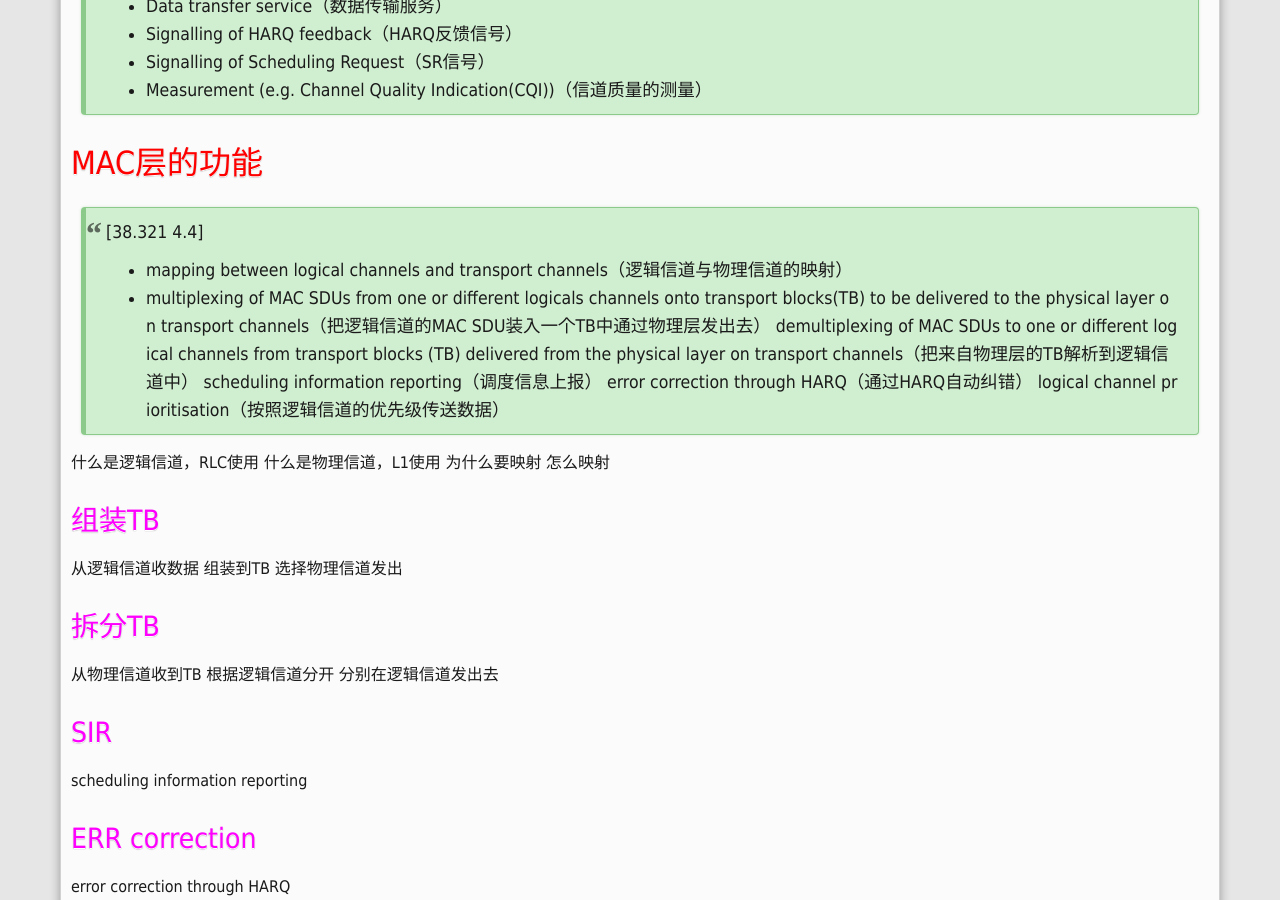
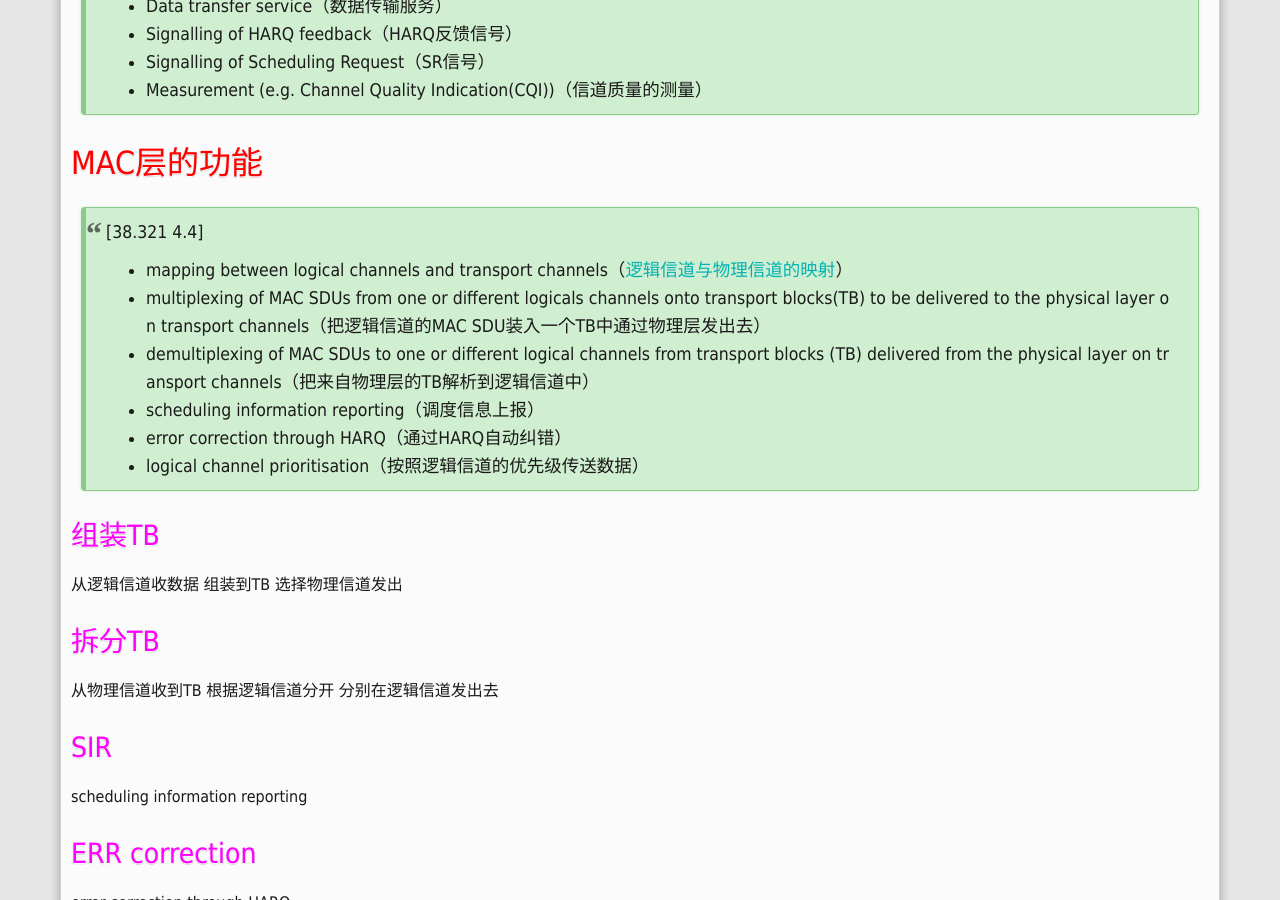
Before and after one commit to windmissing/windmissing.github.io, a Jekyll site: the page built from _posts/2019-08-30-3gpp-5g-mac-overview.md, in a window 1280 px wide and 900 px high, scrolled down 1665 px. Built offline with Jekyll 4.4.1, drawn with Linux system fonts in a browser that asks for light colours; comment, search, counter and statistics services are not loaded.

Commit message:
mapping between logical channels and transport channels

```diff
--- a/_posts/2019-08-30-3gpp-5g-mac-overview.md
+++ b/_posts/2019-08-30-3gpp-5g-mac-overview.md
@@ -40,18 +40,13 @@ MAC需要PHY提供服务：
 # MAC层的功能
 
 > [38.321 4.4]
-> - mapping between logical channels and transport channels（逻辑信道与物理信道的映射）
+> - mapping between logical channels and transport channels（[逻辑信道与物理信道的映射](http://windmissing.github.io/5g/2019-09/mapping-between-logical-channels-and-transport-channels.html)）
 > - multiplexing of MAC SDUs from one or different logicals channels onto transport blocks(TB) to be delivered to the physical layer on transport channels（把逻辑信道的MAC SDU装入一个TB中通过物理层发出去）
-> demultiplexing of MAC SDUs to one or different logical channels from transport blocks (TB) delivered from the physical layer on transport channels（把来自物理层的TB解析到逻辑信道中）
-> scheduling information reporting（调度信息上报）
-> error correction through HARQ（通过HARQ自动纠错）
-> logical channel prioritisation（按照逻辑信道的优先级传送数据）
+> - demultiplexing of MAC SDUs to one or different logical channels from transport blocks (TB) delivered from the physical layer on transport channels（把来自物理层的TB解析到逻辑信道中）
+> - scheduling information reporting（调度信息上报）
+> - error correction through HARQ（通过HARQ自动纠错）
+> - logical channel prioritisation（按照逻辑信道的优先级传送数据）
 
-
-什么是逻辑信道，RLC使用
-什么是物理信道，L1使用
-为什么要映射
-怎么映射
 
 ## 组装TB
 
```
Also changed, not shown: _posts/2019-09-02-mapping-between-logical-channels-and-transport-channels.md (+8 -0 lines), images/2019/3.png.
